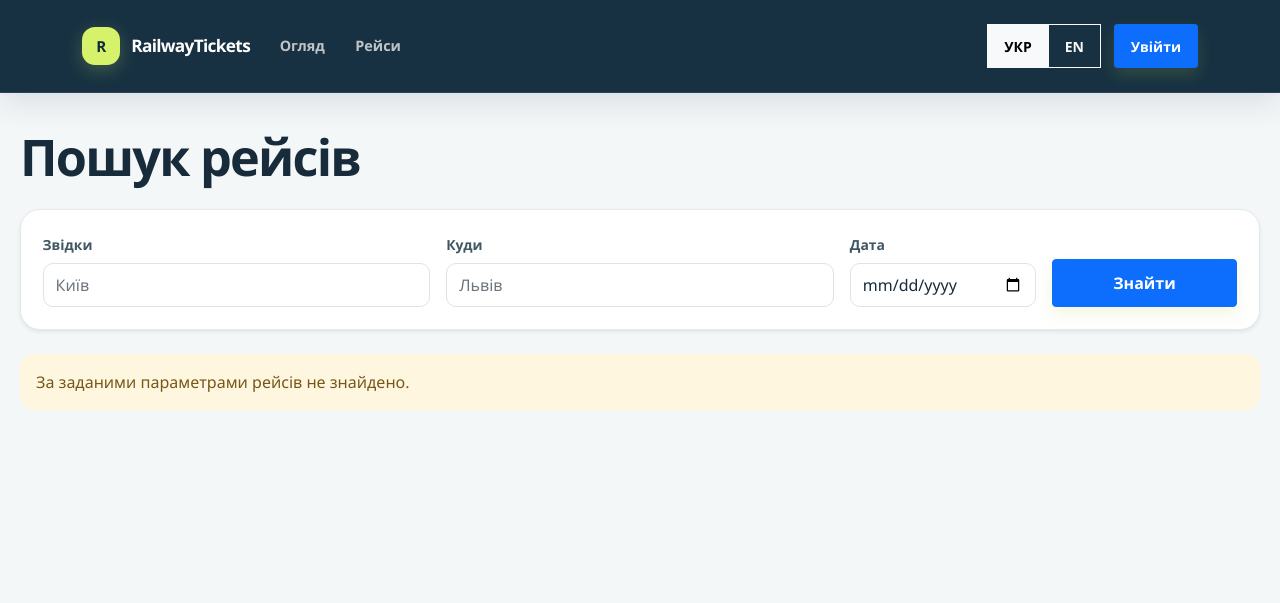
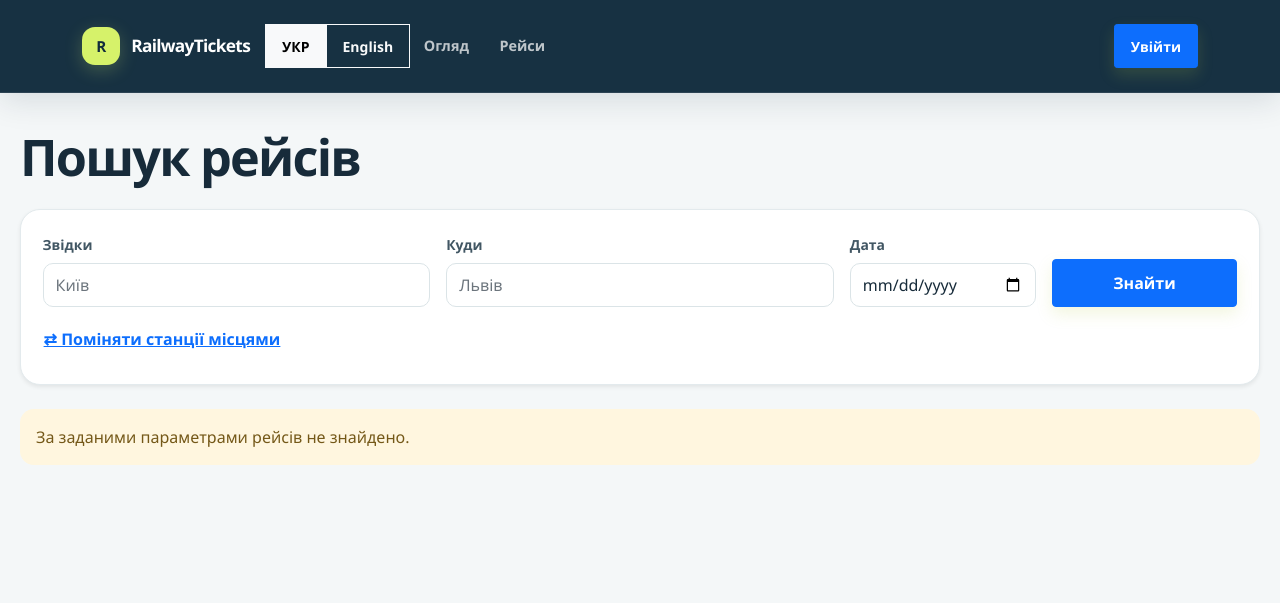
Before and after one commit to kycile24/RailwayTickets, an ASP.NET Core app: page /Trips in a window 1280 px wide. Shown: the top 603 px of the page. Run offline with ASP.NET Core 8, Linux system fonts and the light colour scheme; the project's own start-up code is not run, and a stand-in starts its controllers and pages.

Commit message:
Expose English on mobile and support reverse trip searches

```diff
--- a/RailwayTickets/Views/Shared/_Layout.cshtml
+++ b/RailwayTickets/Views/Shared/_Layout.cshtml
@@ -29,6 +29,11 @@
                     <span>RailwayTickets</span>
                 </a>
 
+                <form asp-controller="Language" asp-action="Set" method="post" class="btn-group" aria-label="Language / Мова">
+                            <input type="hidden" name="returnUrl" value="@(Context.Request.PathBase + Context.Request.Path + Context.Request.QueryString)" />
+                            <button name="language" value="uk" lang="uk" class="btn btn-sm @(Ui.English ? "btn-outline-light" : "btn-light")">УКР</button>
+                            <button name="language" value="en" lang="en" class="btn btn-sm @(Ui.English ? "btn-light" : "btn-outline-light")">English</button>
+                        </form>
                 <button class="navbar-toggler"
                         type="button"
                         data-bs-toggle="collapse"
@@ -81,11 +86,7 @@
                         }
                     </ul>
                     <div class="navbar-account">
-                        <form asp-controller="Language" asp-action="Set" method="post" class="btn-group" aria-label="Language / Мова">
-                            <input type="hidden" name="returnUrl" value="@(Context.Request.PathBase + Context.Request.Path + Context.Request.QueryString)" />
-                            <button name="language" value="uk" lang="uk" class="btn btn-sm @(Ui.English ? "btn-outline-light" : "btn-light")">УКР</button>
-                            <button name="language" value="en" lang="en" class="btn btn-sm @(Ui.English ? "btn-light" : "btn-outline-light")">EN</button>
-                        </form>
+
                         @if (User.Identity?.IsAuthenticated == true)
                         {
                             <span class="navbar-account-name">@User.Identity.Name</span>
--- a/RailwayTickets/Views/Trips/Index.cshtml
+++ b/RailwayTickets/Views/Trips/Index.cshtml
@@ -74,7 +74,15 @@
 
             </div>
 
+            <button type="button" id="swapStations" class="btn btn-link px-0 mt-2">⇄ @(Ui.Pick("Поміняти станції місцями", "Swap stations"))</button>
         </form>
+        <script>
+            document.getElementById("swapStations").addEventListener("click", function () {
+                const fields = this.form.elements;
+                [fields.startStation.value, fields.endStation.value] = [fields.endStation.value, fields.startStation.value];
+                fields.startStation.focus();
+            });
+        </script>
 
     </div>
 
```
